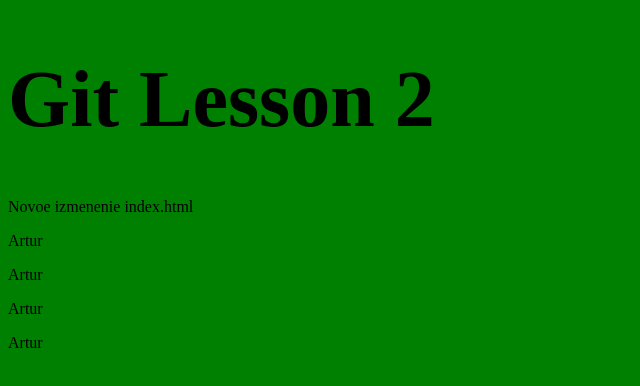
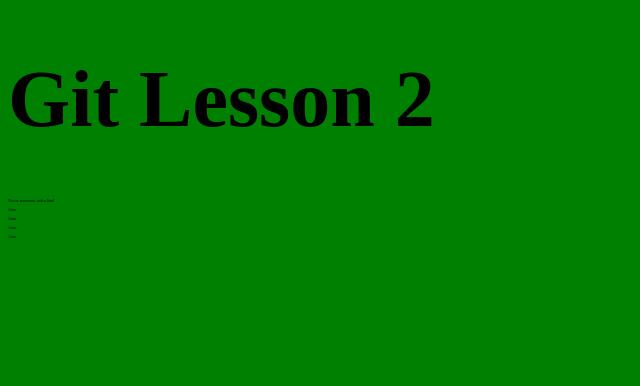
Before and after one commit to bafrontgit/bafrontGit, a plain HTML site: page index.html in a window 1280 px wide. Shown: the whole page, without its empty margins (0-640 px from the left). Drawn offline with Linux system fonts and the light colour scheme.

Commit message:
p eri chap@ popoxelem

```diff
--- a/style.css
+++ b/style.css
@@ -5,3 +5,7 @@ body{
 h1{
 	font-size: 80px;
 }
+
+p{
+	font-size: 4px;
+}
```
